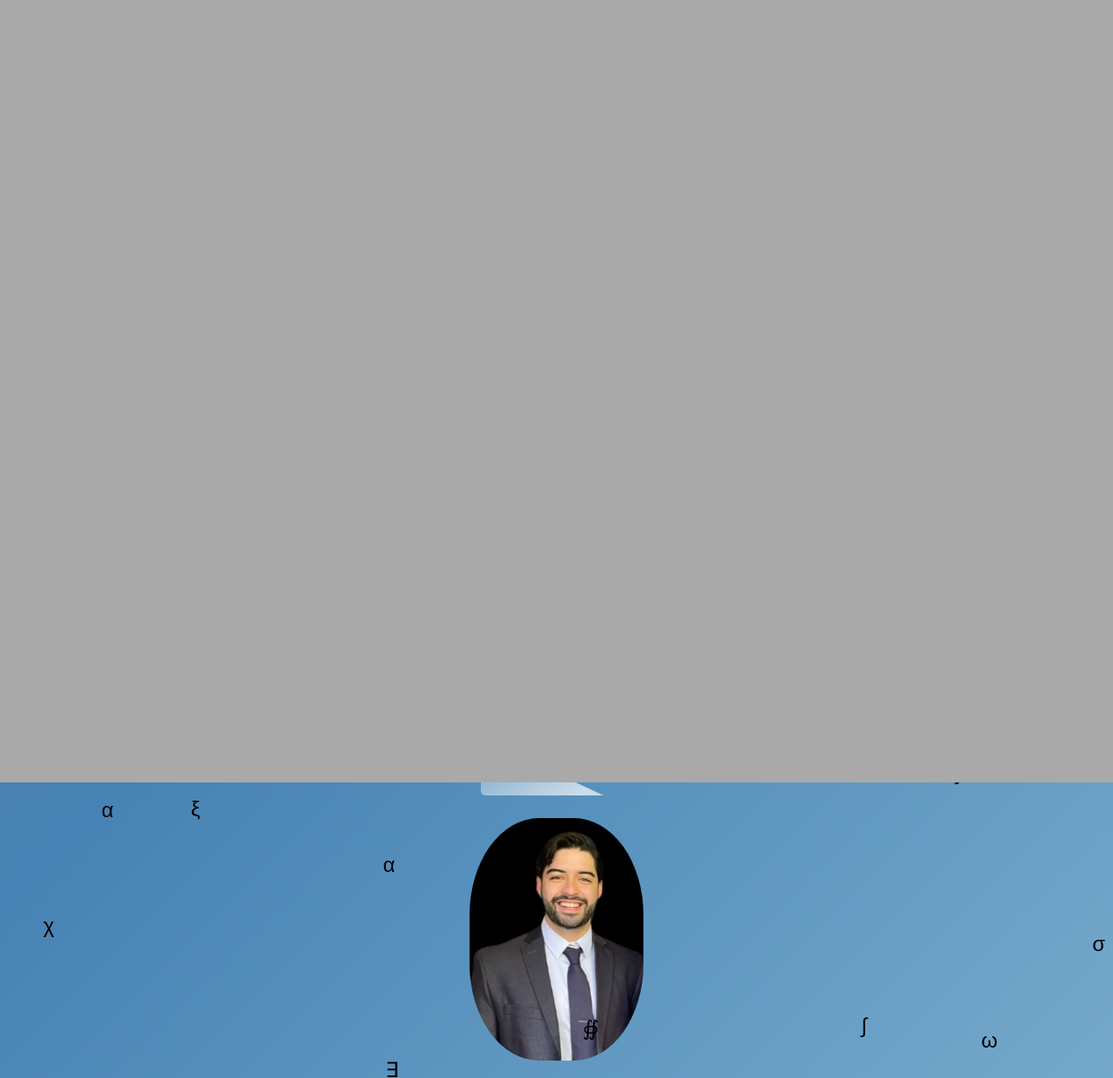
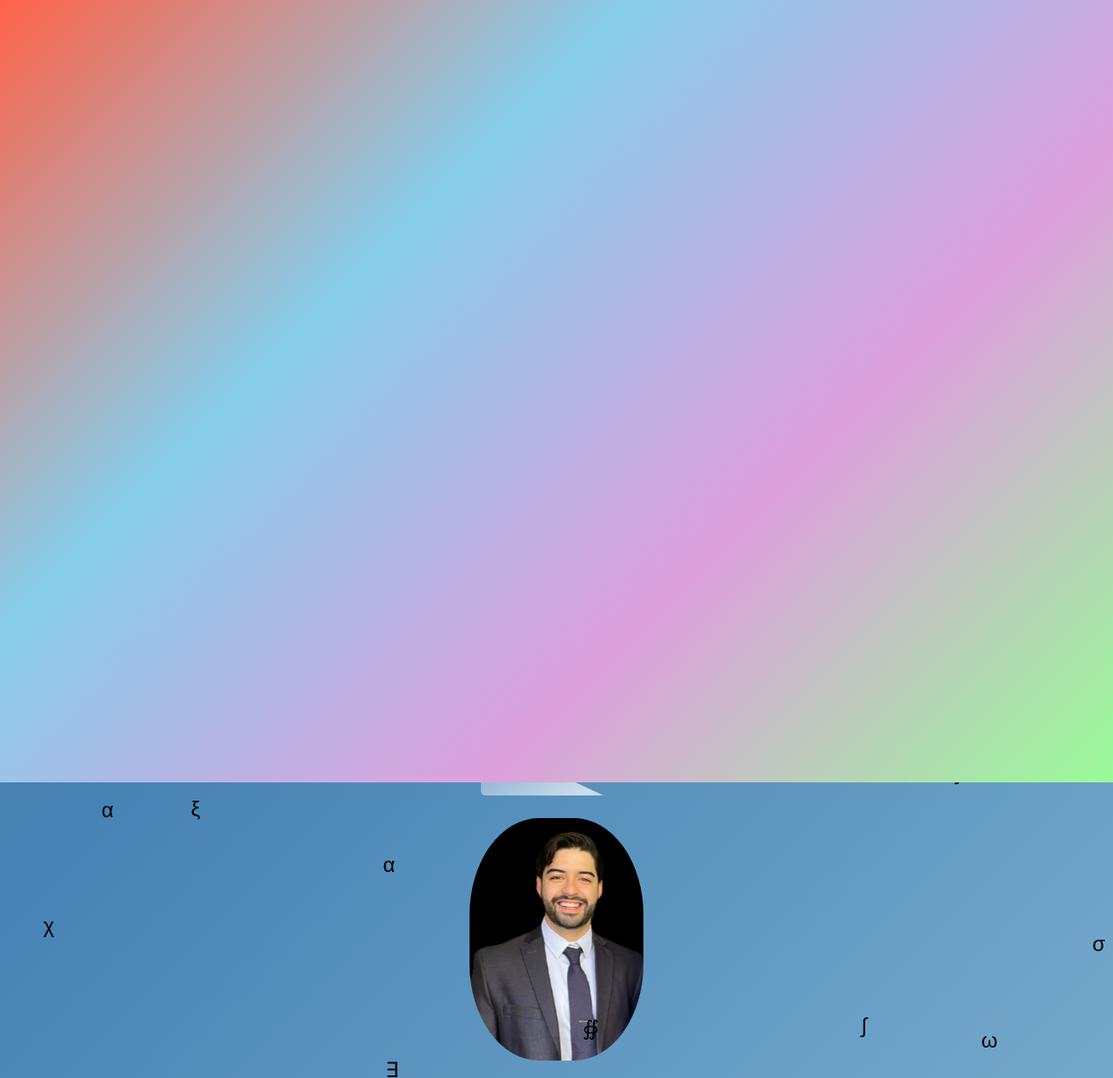
Before and after one commit to xXElGenio0203Xx/eugenio-macias.github.io, a Jekyll site: the page built from index.md, in a window 1280 px wide. Shown: the whole page at 87% size. Built offline with Jekyll 4.4.1, drawn with Linux system fonts in a browser that asks for light colours; some web fonts are replaced.

Commit message:
Update style.css

```diff
--- a/assets/css/style.css
+++ b/assets/css/style.css
@@ -5,18 +5,19 @@
   left: 0;
   width: 100%;
   height: 100%;
-  background: darkgrey;
+  background: linear-gradient(135deg, #ff6347, #87ceeb, #dda0dd, #98fb98);
   z-index: 9999;
   pointer-events: none;
   transform-origin: center center;
   opacity: 1;
   transition: transform 0.8s ease-in-out, opacity 0.8s ease;
+  clip-path: polygon(0 0, 100% 0, 100% 100%, 0 100%);
 }
 
 .page-transition-active {
-  transform: perspective(600px) rotateX(90deg) scale(0.5);
+  clip-path: polygon(50% 50%, 50% 50%, 50% 50%, 50% 50%);
   opacity: 0;
-  transition: transform 0.8s ease-in-out, opacity 0.8s ease;
+  transition: clip-path 0.8s ease-in-out, opacity 0.8s ease;
 }
 @keyframes gradient {
     0% {
```
